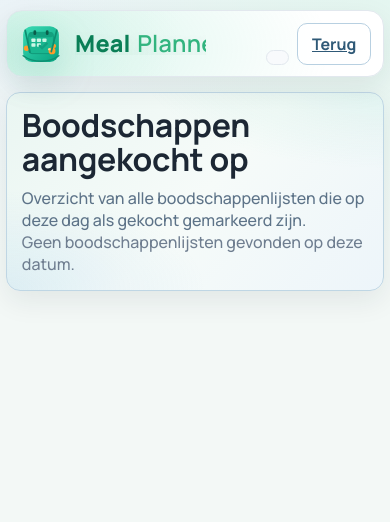
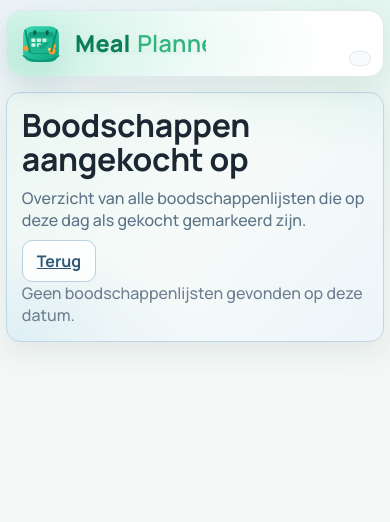
Before and after one commit to deknijf/menu-generator, a Flask app: template templates/shopping_history_detail.html in a window 390 px wide. Shown: the top 522 px of the page. Run offline with Flask 3, Linux system fonts and the light colour scheme; the template is opened without the code that fills it, so the values that code supplies are empty.

Commit message:
Implement shopping history workflows, timezone support, and UI refinements

```diff
--- a/static/styles.css
+++ b/static/styles.css
@@ -1557,35 +1557,29 @@ input[type="password"] {
   color: #5d7388;
 }
 
-.history-topbar-actions {
-  margin-left: auto;
-  display: inline-flex;
-  align-items: center;
-  gap: 0.5rem;
-}
-
-.history-user-pill {
-  position: static;
-}
-
-.history-topbar-back {
-  order: 2;
-}
-
-.history-user-pill {
-  order: 1;
-}
-
 .history-back-btn {
   color: #2f5977;
   border-color: #b8d0e1;
   background: rgba(255, 255, 255, 0.86);
-  align-self: flex-start;
+  margin-left: auto;
+  flex: 0 0 auto;
 }
 
 .history-back-btn:hover {
   background: #ffffff;
   border-color: #95bdd8;
+}
+
+.shopping-history-detail-card .detail-head {
+  display: flex;
+  justify-content: space-between;
+  align-items: flex-start;
+  gap: 0.8rem;
+}
+
+.shopping-history-detail-card .shopping-history-hero-text {
+  flex: 1 1 auto;
+  min-width: 0;
 }
 
 .shopping-history-grid {
@@ -2273,10 +2267,15 @@ a.history-day-meal:hover {
     min-height: auto;
   }
 
-  .history-topbar-actions {
-    width: 100%;
-    justify-content: flex-end;
-    flex-wrap: wrap;
+  .shopping-history-detail-card .detail-head {
+    display: grid;
+    grid-template-columns: 1fr;
+    gap: 0.55rem;
+  }
+
+  .history-back-btn {
+    margin-left: 0;
+    justify-self: start;
   }
 
   .history-actions {
--- a/templates/shopping_history_detail.html
+++ b/templates/shopping_history_detail.html
@@ -86,10 +86,7 @@
               <span class="brand-planner">Planner</span>
             </span>
           </div>
-          <div class="history-topbar-actions">
-            <a class="user-pill user-link history-user-pill" href="/" onclick="localStorage.setItem('active_tab','history')">{{ user.email }}</a>
-            <a class="btn btn-ghost history-back-btn history-topbar-back" href="/" onclick="localStorage.setItem('active_tab','history')">Terug</a>
-          </div>
+          <a class="user-pill user-link" href="/" onclick="localStorage.setItem('active_tab','history')">{{ user.email }}</a>
         </div>
       </header>
 
@@ -99,6 +96,7 @@
             <h3>Boodschappen aangekocht op {{ day_label }}</h3>
             <p class="muted">Overzicht van alle boodschappenlijsten die op deze dag als gekocht gemarkeerd zijn.</p>
           </div>
+          <a class="btn btn-ghost history-back-btn" href="/" onclick="localStorage.setItem('active_tab','history')">Terug</a>
         </div>
 
         {% if entries %}
```
